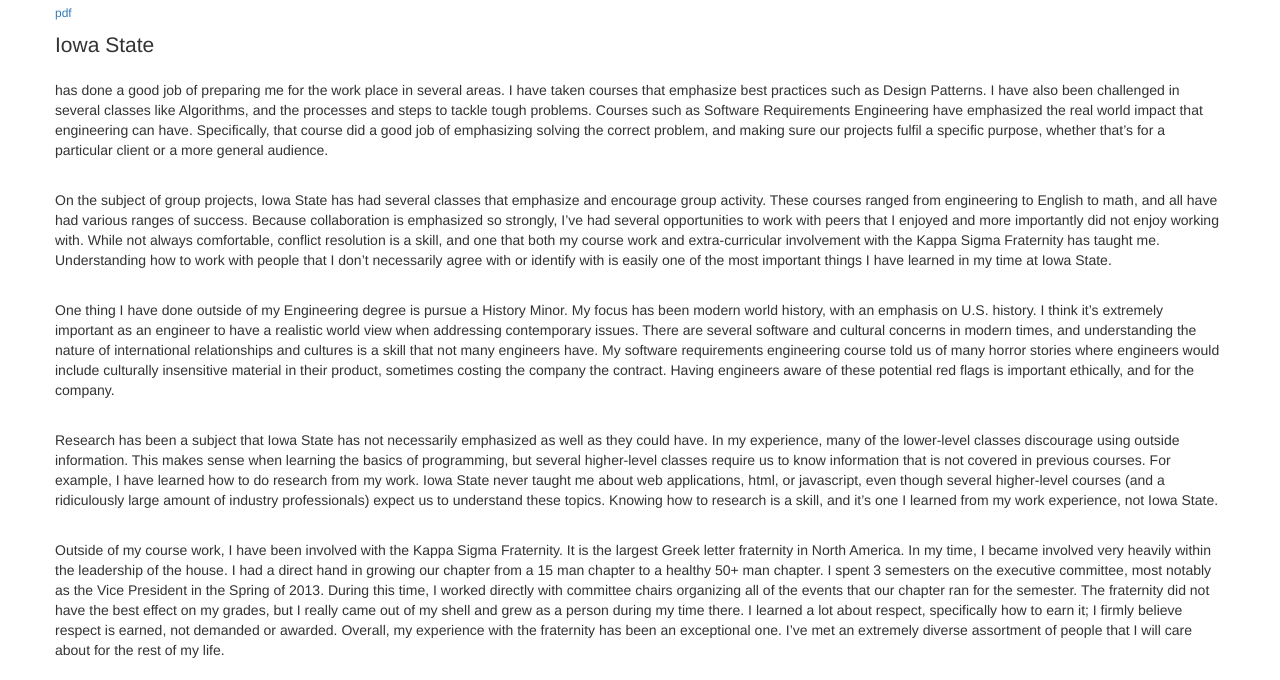
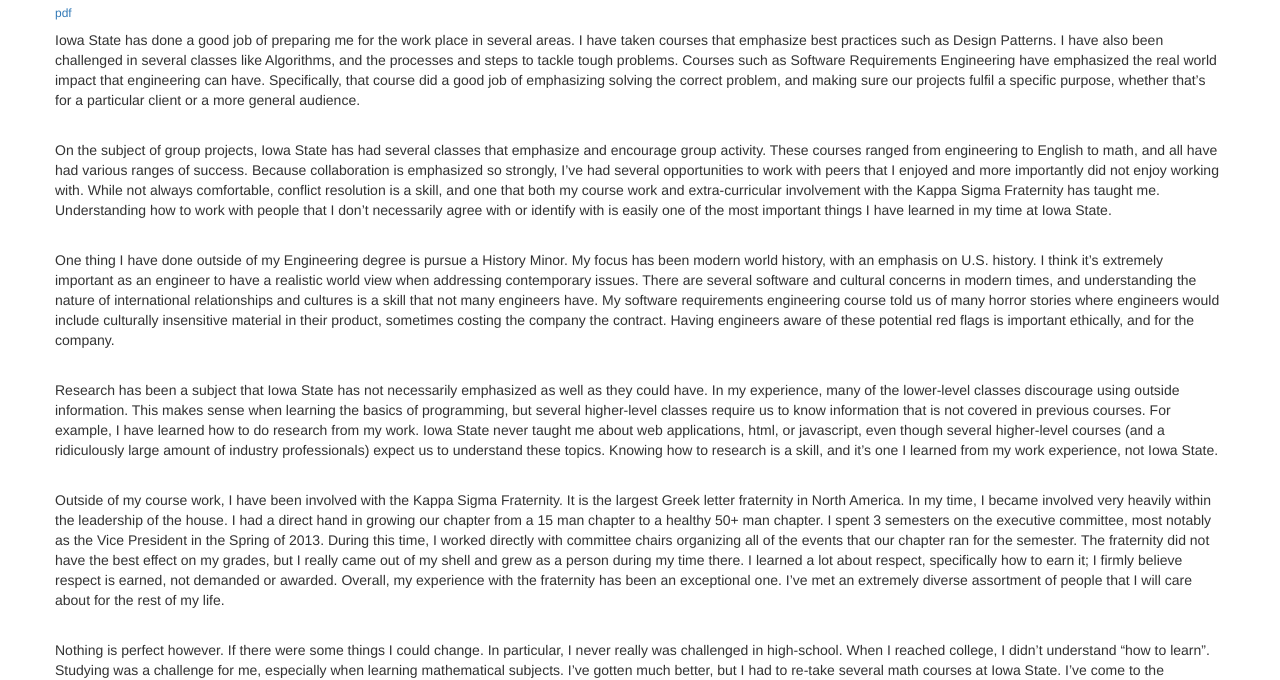
Before and after one commit to FriscoeHotsauce/FriscoeHotsauce.github.io, a plain HTML site: page cumulativereflection.html in a window 1280 px wide. Shown: the part 128-808 px from the top of the page. Drawn offline with nearby package versions, Linux system fonts and the light colour scheme.

Commit message:
Broke something, tryna fix

```diff
--- a/cumulativereflection.html
+++ b/cumulativereflection.html
@@ -50,7 +50,7 @@
         <h6><a href="resources/Personal%20Reflection.pdf">pdf</a></h6>
 
         <p>
-            <p class="lead">Iowa State<p> has done a good job of preparing me for the work place in several areas. I have taken courses that emphasize best practices such as Design Patterns. I have also been challenged in several classes like Algorithms, and the processes and steps to tackle tough problems. Courses such as Software Requirements Engineering have emphasized the real world impact that engineering can have. Specifically, that course did a good job of emphasizing solving the correct problem, and making sure our projects fulfil a specific purpose, whether that’s for a particular client or a more general audience.
+            Iowa State has done a good job of preparing me for the work place in several areas. I have taken courses that emphasize best practices such as Design Patterns. I have also been challenged in several classes like Algorithms, and the processes and steps to tackle tough problems. Courses such as Software Requirements Engineering have emphasized the real world impact that engineering can have. Specifically, that course did a good job of emphasizing solving the correct problem, and making sure our projects fulfil a specific purpose, whether that’s for a particular client or a more general audience.
         </p>
         <br>
         <p>
```
